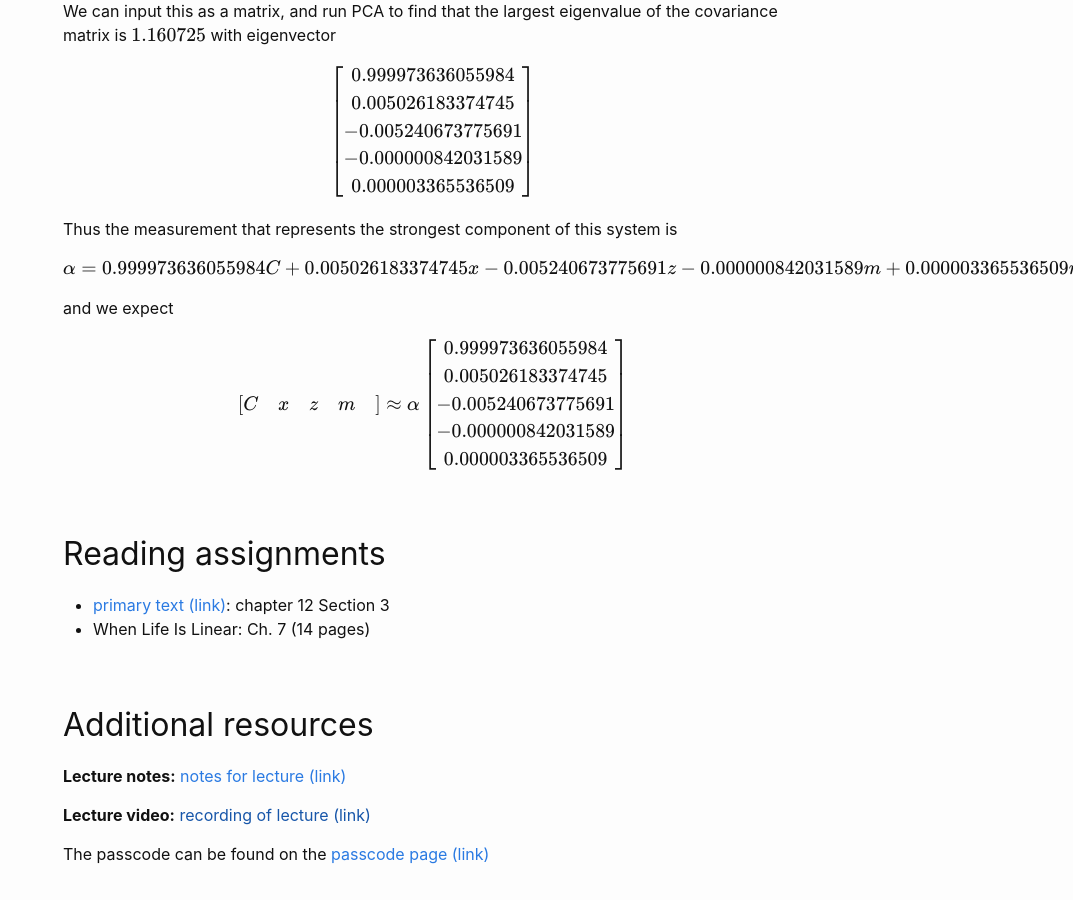
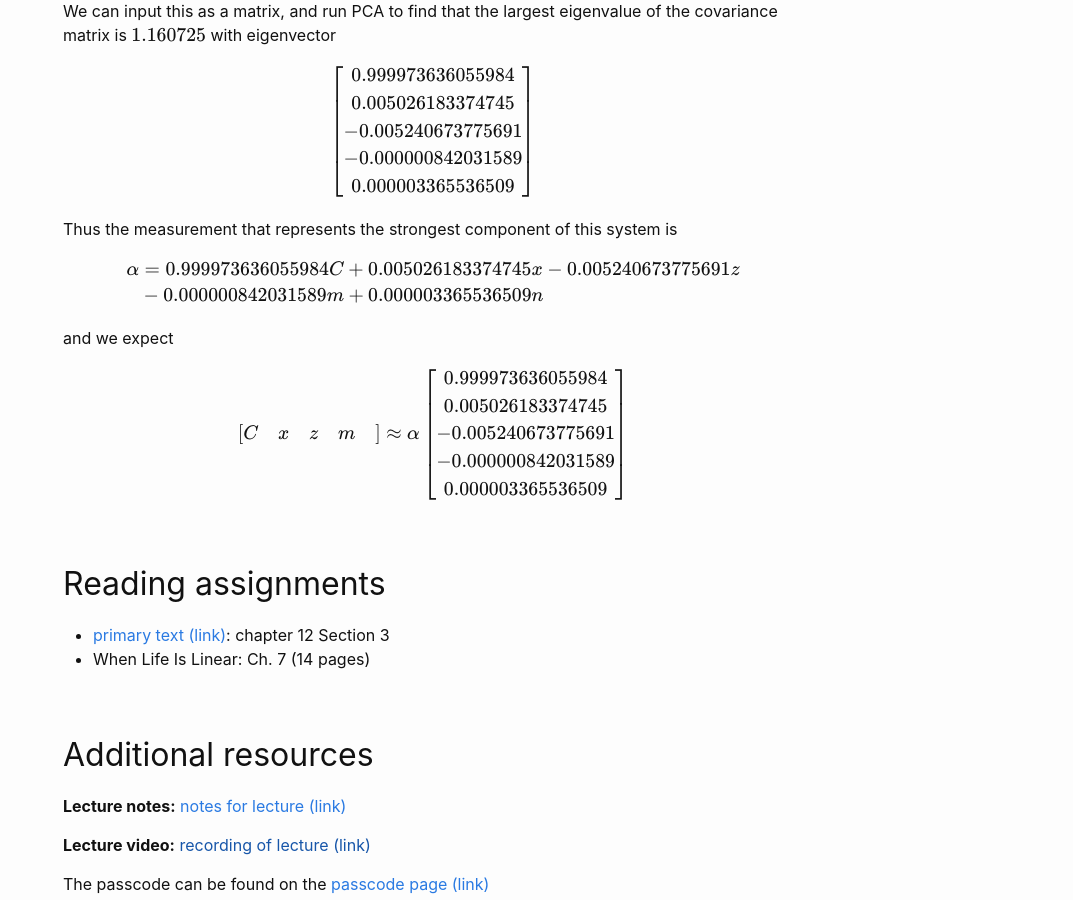
Before and after one commit to wcasper/math107spring2021, a Jekyll site: the page built from _posts/2021-05-05-Week-15-Lecture-25.md, in a window 1280 px wide and 900 px high, scrolled down 3884 px. Shown: the whole window, without its empty margins (207-1280 px from the left). Built offline with Jekyll 4.4.1, drawn with Linux system fonts in a browser that asks for light colours.

Commit message:
expanded lecture

```diff
--- a/_posts/2021-05-05-Week-15-Lecture-25.md
+++ b/_posts/2021-05-05-Week-15-Lecture-25.md
@@ -118,11 +118,13 @@ $$\left[\begin{array}{c}
 Thus the measurement that represents the strongest component of this system is
 
 $$
-\alpha =  0.999973636055984 C
+\begin{align*}
+\alpha &=  0.999973636055984 C
   +0.005026183374745 x
-  -0.005240673775691 z
-  -0.000000842031589 m
+  -0.005240673775691 z\\
+  &-0.000000842031589 m
   +0.000003365536509 n
+\end{align*}
 $$
 
 and we expect
```
